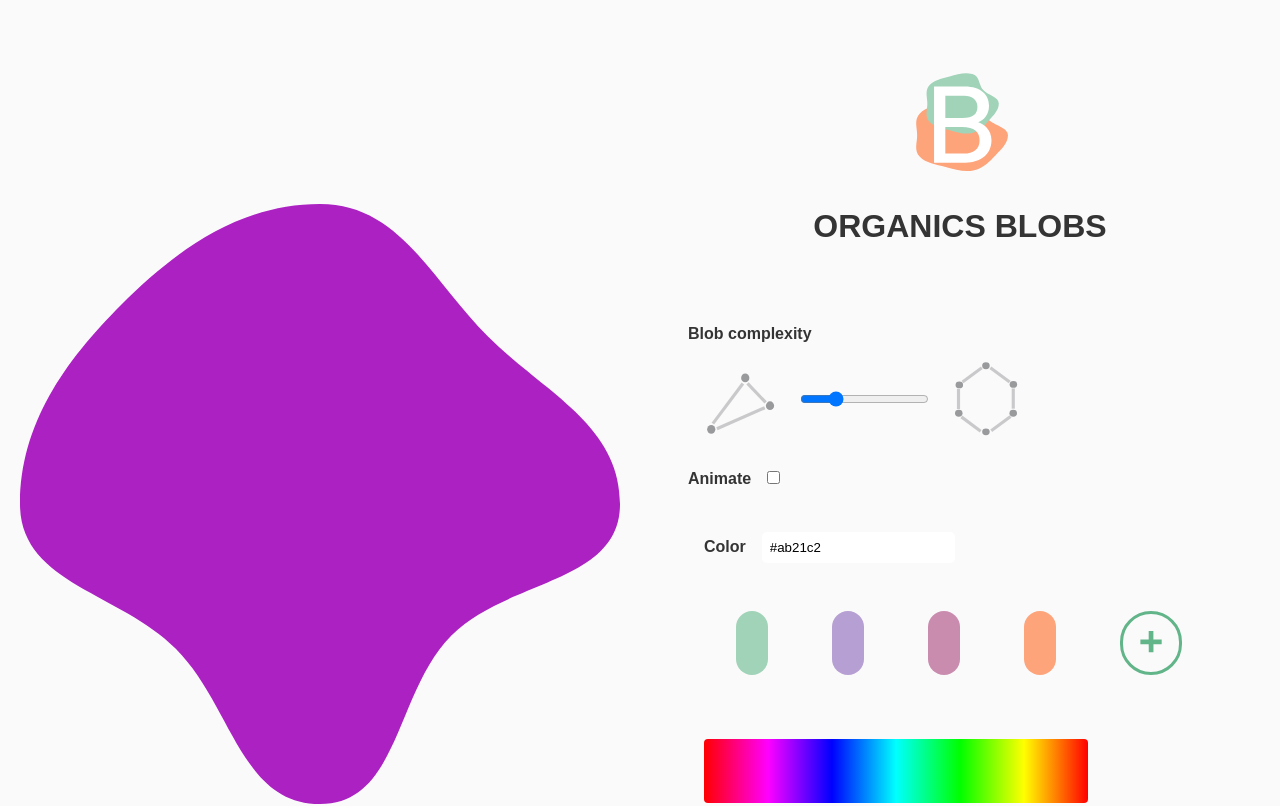
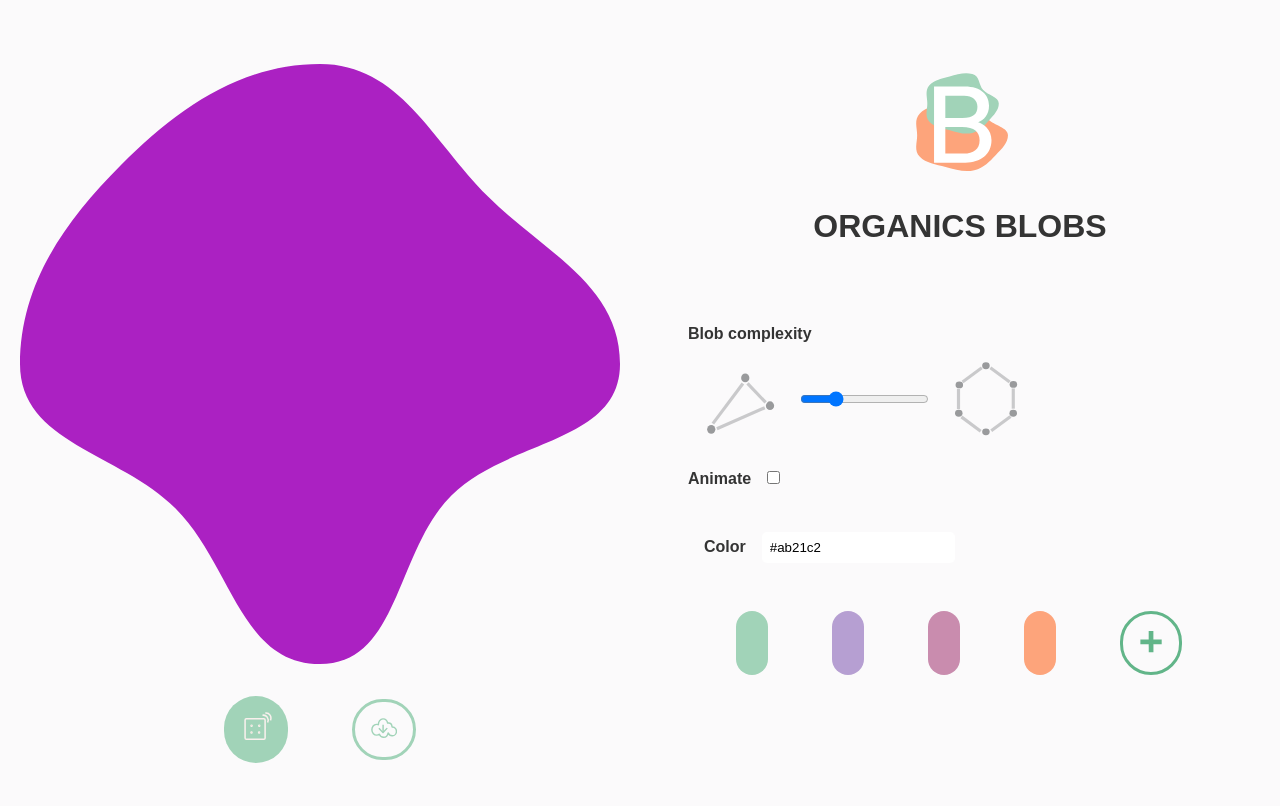
Before and after one commit to ClaireMarieV/Blob, a Next.js app: page / in a window 1280 px wide. Shown: the top 806 px of the page. Built offline with nearby package versions, Linux system fonts and the light colour scheme; a web font is replaced by a local one.

Commit message:
added toggle color picker

```diff
--- a/components/Parameters.js
+++ b/components/Parameters.js
@@ -1,4 +1,4 @@
-import React from "react";
+import { useState } from "react";
 import ColorPicker from "../components/ColorPicker";
 import AnimateBlob from "../components/AnimateBlob";
 
@@ -10,6 +10,7 @@ const Parameters = ({
   regeneratePoints,
   points,
 }) => {
+  const [displayColorPicker, setDisplayColorPicker] = useState(false);
   return (
     <div>
       <div className="title">
@@ -71,12 +72,20 @@ const Parameters = ({
               value="#FDA47B"
               onClick={(color) => onChangeColor(event.target.value)}
             />
-            <button className="button-5">
+            <button
+              className="button-5"
+              onClick={() => setDisplayColorPicker(!displayColorPicker)}
+            >
               <img src="Cross.svg" />
             </button>
           </div>
         </div>
-        <ColorPicker value={color} onChange={(color) => onChangeColor(color)} />
+        {displayColorPicker && (
+          <ColorPicker
+            value={color}
+            onChange={(color) => onChangeColor(color)}
+          />
+        )}
       </div>
       <style jsx>{`
         .parameters {
@@ -97,7 +106,6 @@ const Parameters = ({
           width: 100%;
           max-width: 7rem;
         }
-
         .complexity {
           display: flex;
           flex-direction: row;
@@ -144,11 +152,9 @@ const Parameters = ({
         .points-count {
           width: 100%;
         }
-
         .background-color {
           width: 50px;
         }
-
         div {
           margin: 1rem;
           display: flex;
```
